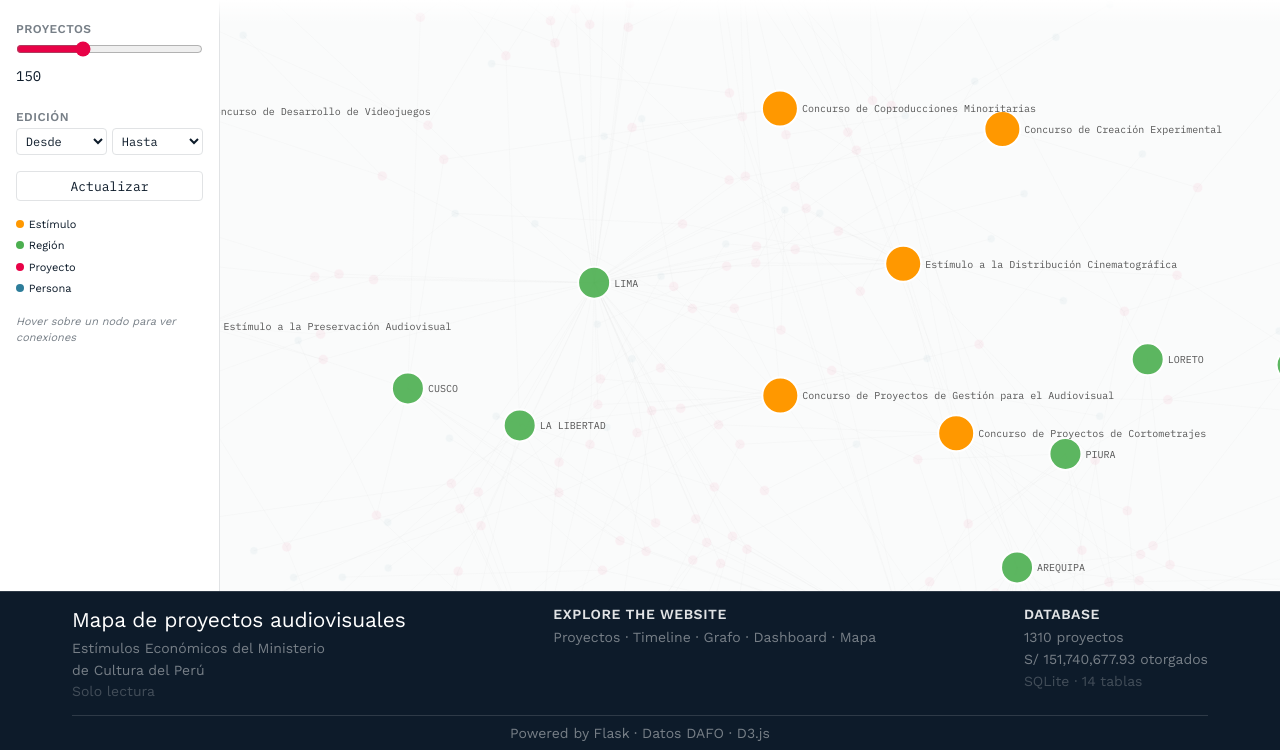
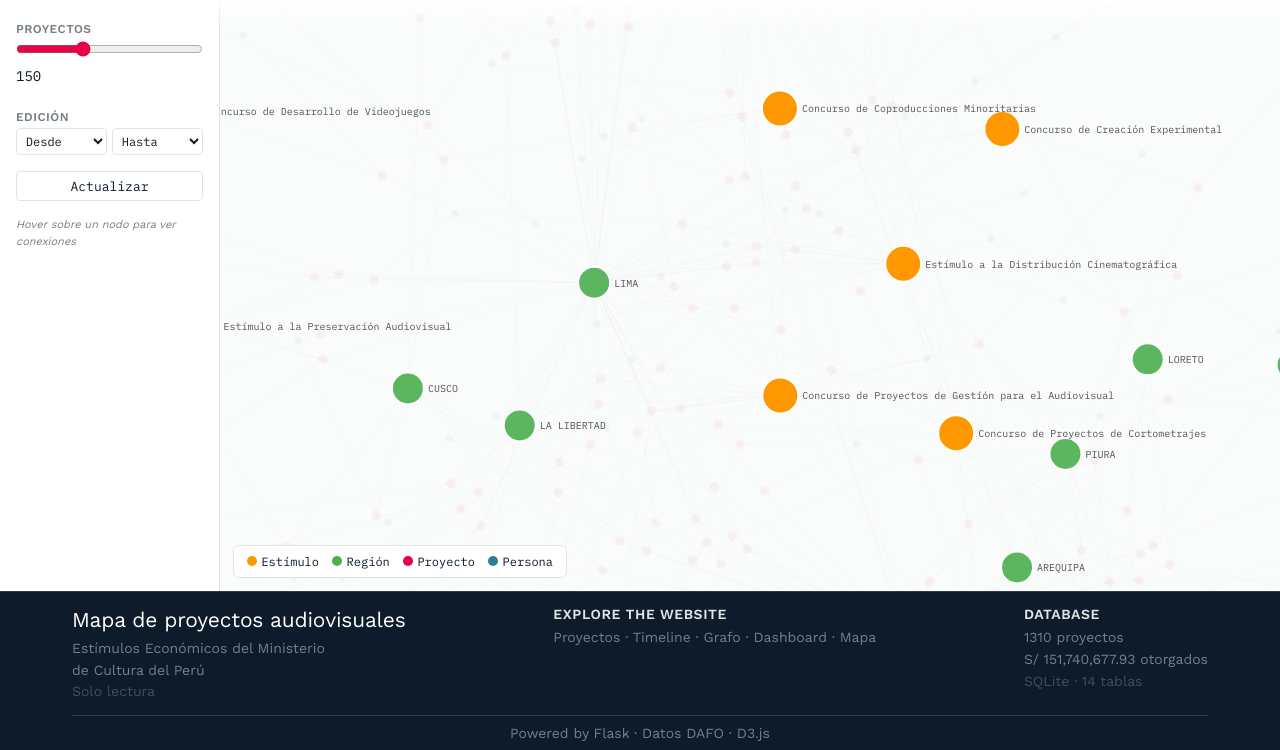
Before and after one commit to efrainbs/analisis-concursos-dafo, a Flask app: page /graph in a window 1280 px wide. Shown: the part 50-800 px from the top of the page. Run offline with Flask 3, Linux system fonts and the light colour scheme; data comes from the database, SQL or seed files in the repository.

Commit message:
Graph: legend overlay dentro del grafo (esquina inferior izq)

```diff
--- a/templates/graph.html
+++ b/templates/graph.html
@@ -79,8 +79,8 @@ body { display: flex; flex-direction: column; }
 .graph-controls { position: absolute; top: 0.8rem; right: 0.8rem; display: flex; gap: 0.4rem; z-index: 10; }
 .graph-controls button { border: 1px solid var(--neutral-40); padding: 0.35rem 0.7rem; font-size: 13px; font-family: var(--mono-font); background: var(--neutral-0); cursor: pointer; color: var(--neutral-100); border-radius: 4px; transition: all 0.15s; }
 .graph-controls button:hover { background: var(--neutral-20); border-color: var(--neutral-60); }
-.graph-legend { display: flex; flex-direction: column; gap: 0.3rem; font-size: 11px; }
-.legend-dot { display: inline-block; width: 8px; height: 8px; border-radius: 50%; margin-right: 0.3rem; }
+.graph-legend-overlay { position: absolute; bottom: 0.8rem; left: 0.8rem; display: flex; gap: 0.8rem; flex-wrap: wrap; z-index: 10; font-size: 12px; font-family: var(--mono-font); background: var(--neutral-0); padding: 0.4rem 0.8rem; border-radius: 6px; border: 1px solid var(--neutral-40); }
+.legend-dot { display: inline-block; width: 10px; height: 10px; border-radius: 50%; margin-right: 0.3rem; }
 
 .node-label { font-size: 10px; font-family: var(--mono-font); pointer-events: none; }
 .focus-ring { animation: spin-dash 2.5s linear infinite; }
@@ -158,17 +158,17 @@ body { display: flex; flex-direction: column; }
     </div>
 
     <button onclick="loadGraph()">Actualizar</button>
-    <div class="graph-legend">
+    <div class="sidebar-tip">Hover sobre un nodo para ver conexiones</div>
+</aside>
+
+<div class="graph-container" id="graph-container">
+    <svg id="graph-svg"></svg>
+    <div class="graph-legend-overlay">
         <span><span class="legend-dot" style="background:#FF9800;"></span>Estímulo</span>
         <span><span class="legend-dot" style="background:#4CAF50;"></span>Región</span>
         <span><span class="legend-dot" style="background:#E80247;"></span>Proyecto</span>
         <span><span class="legend-dot" style="background:#2D7D9A;"></span>Persona</span>
     </div>
-    <div class="sidebar-tip">Hover sobre un nodo para ver conexiones</div>
-</aside>
-
-<div class="graph-container" id="graph-container">
-    <svg id="graph-svg"></svg>
 </div>
 
 </div> <!-- /page-content -->
```
